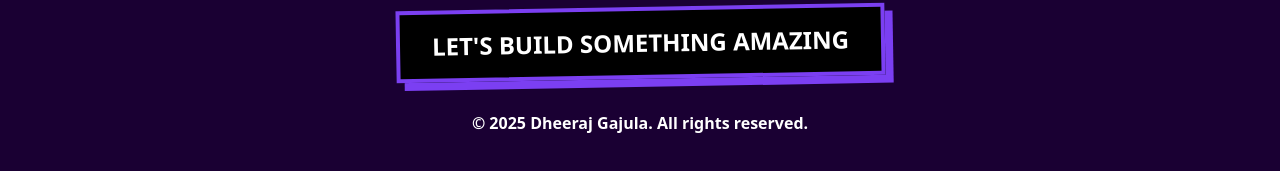
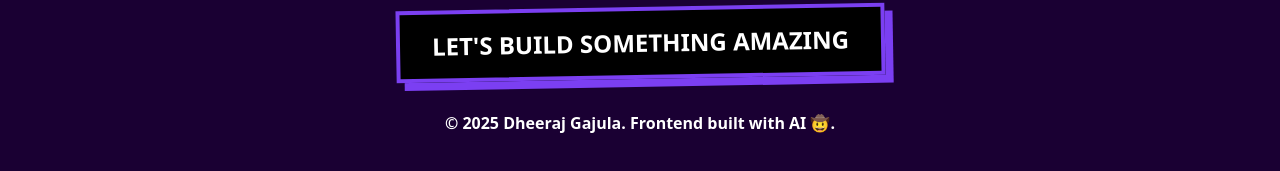
Before and after one commit to dheerajgajula02/portfolio_using_AI, a Next.js app: page / in a window 1280 px wide. Shown: the part 5607-5778 px from the top of the page. Built offline with nearby package versions, Linux system fonts and the light colour scheme.

Commit message:
just adding credits to AI

```diff
--- a/app/page.js
+++ b/app/page.js
@@ -471,7 +471,7 @@ export default function Home() {
             <p className="text-2xl font-black text-white">LET'S BUILD SOMETHING AMAZING</p>
           </div>
           <p className="mt-8 text-white font-bold">
-            © 2025 {personalInfo.name}. All rights reserved.
+            © 2025 {personalInfo.name}. Frontend built with AI 🤠.
           </p>
         </div>
       </footer>
```
